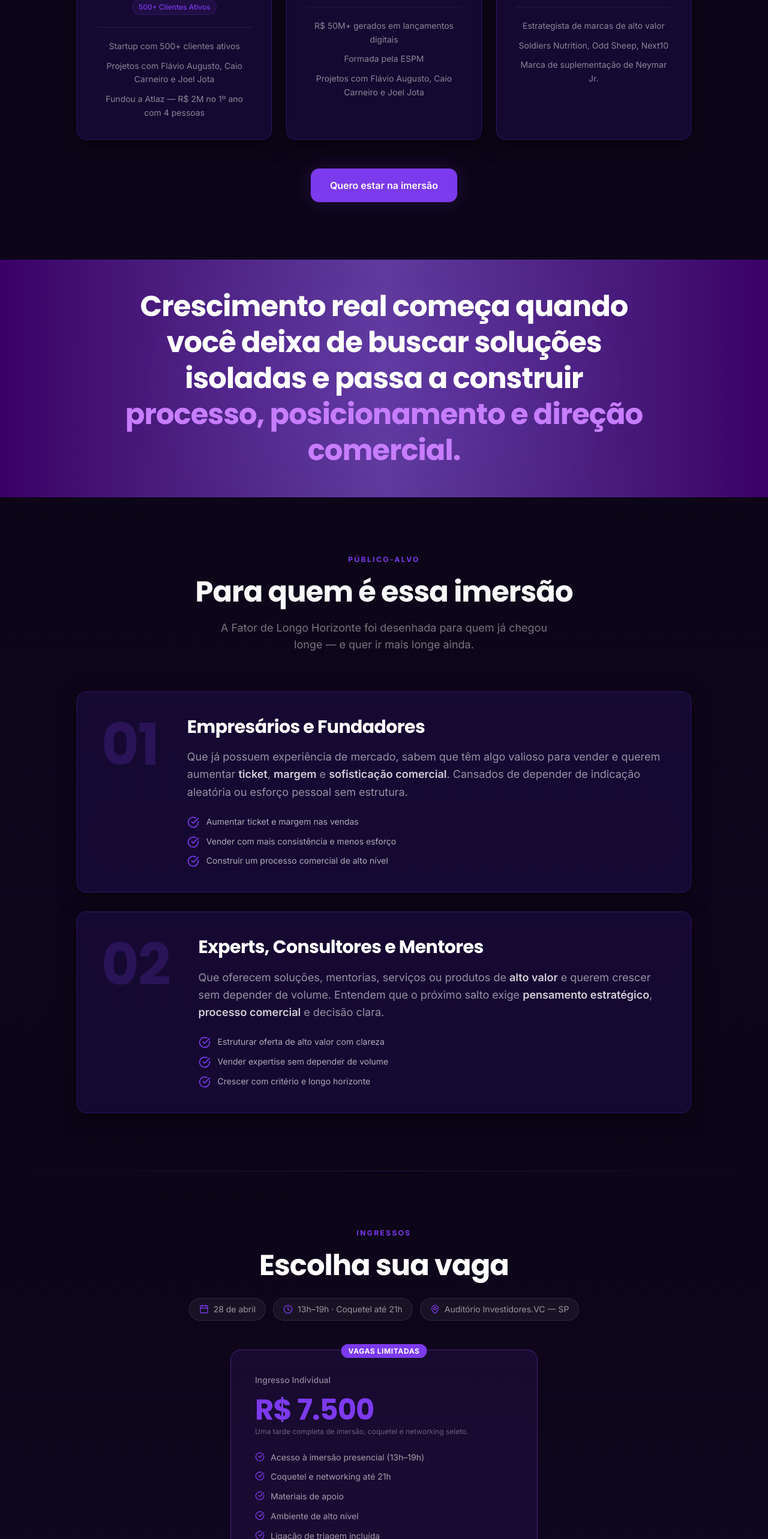
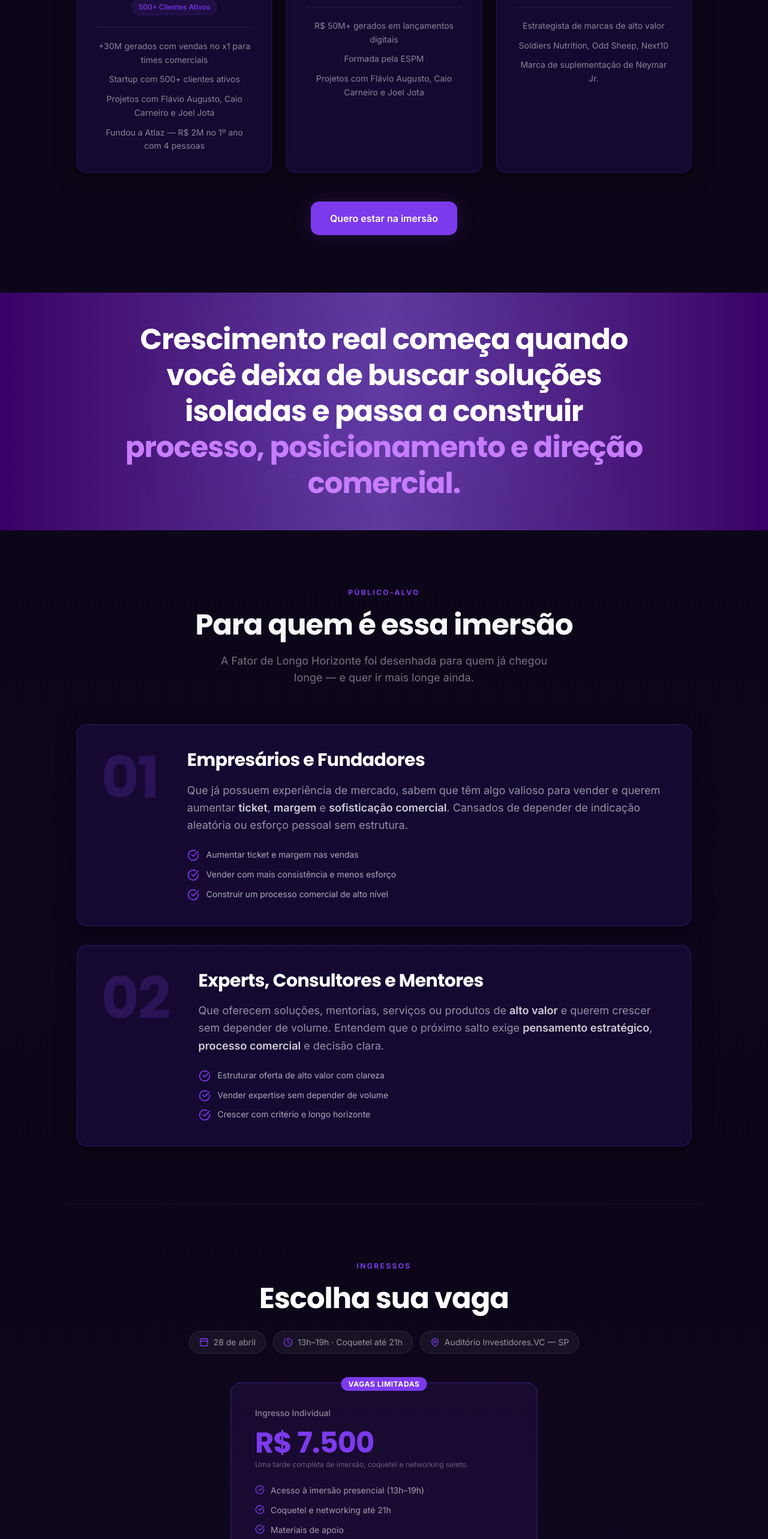
Before and after one commit to MAONEZZE/Atlaz_page, a Next.js app: page / in a window 1280 px wide. Shown: the part 4886-7452 px from the top of the page at 60% size. Built offline with nearby package versions, Linux system fonts and the light colour scheme.

Commit message:
feat: update application form benefits and add sales highlight to mentor profile

```diff
--- a/components/sections/ApplicationForm.tsx
+++ b/components/sections/ApplicationForm.tsx
@@ -15,7 +15,7 @@ const features = [
   "Coquetel e networking até 21h",
   "Materiais de apoio",
   "Ambiente de alto nível",
-  "Ligação de triagem incluída",
+  "Processo seletivo dos membros",
 ];
 
 async function hashInput(input: string): Promise<string> {
--- a/components/sections/Mentors.tsx
+++ b/components/sections/Mentors.tsx
@@ -10,6 +10,7 @@ const mentors = [
     photo: "/mentores/jacob.jpg",
     badges: ["R$2M no 1º Ano", "500+ Clientes Ativos"],
     highlights: [
+      "+30M gerados com vendas no x1 para times comerciais",
       "Startup com 500+ clientes ativos",
       "Projetos com Flávio Augusto, Caio Carneiro e Joel Jota",
       "Fundou a Atlaz — R$ 2M no 1º ano com 4 pessoas",
```
